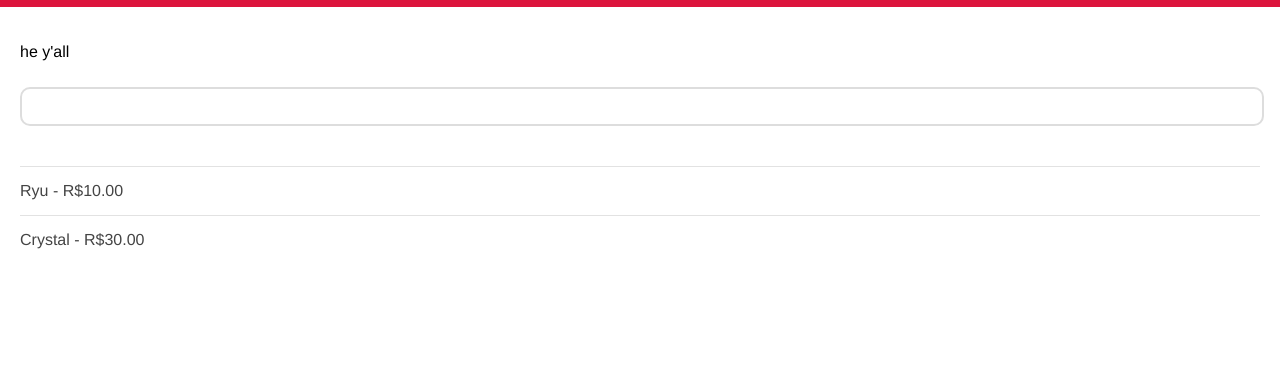
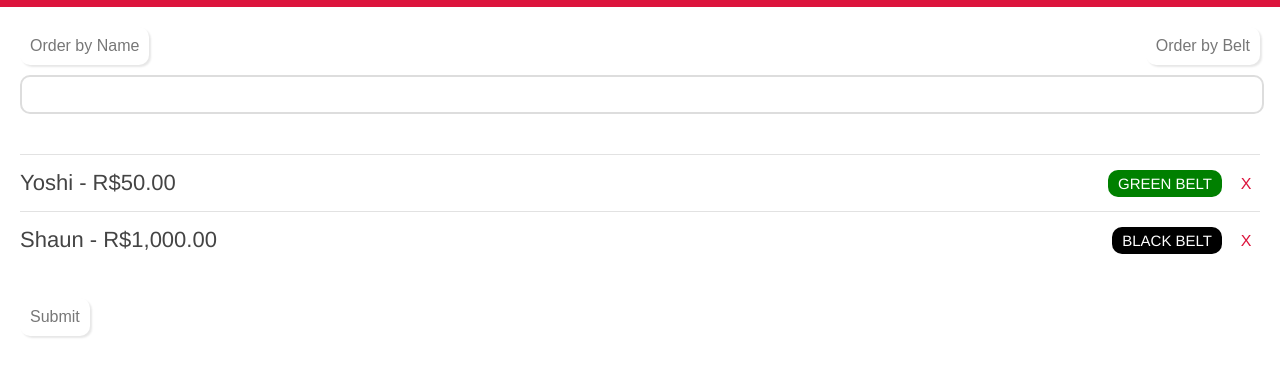
Before and after one commit to devLucasOAK/netninja, a plain HTML site: page index.html in a window 1280 px wide. Shown: the part 41-418 px from the top of the page. Drawn offline with Linux system fonts and the light colour scheme.

Commit message:
remove objects

```diff
--- a/app/app.js
+++ b/app/app.js
@@ -2,7 +2,14 @@ var myNinjaApp = angular.module('myNinjaApp', []);
 
 myNinjaApp.controller('NinjaController', ['$scope', function($scope){
 
-    $scope.message = "he y'all";
+    // $scope.message = "he y'all";
+
+    $scope.removeNinja = function(ninja){
+
+        var removedNinja = $scope.ninjas.indexOf(ninja);
+        $scope.ninjas.splice(removedNinja,1);
+
+    }
 
     $scope.ninjas = [
         {
--- a/index.html
+++ b/index.html
@@ -15,15 +15,24 @@
 
       <div ng-controller=NinjaController>
 
-        <p>{{ message }}</p>
+        <button ng-click="order = 'name'">Order by Name</button>
+        <button ng-click="order = 'belt'">Order by Belt</button>
 
         <input type="text" ng-model="search">
 
         <ul>
-          <li ng-repeat="ninja in ninjas | orderBy: '-name' | filter: search" ng-show="!ninja.available">
-            {{ninja.name}} - {{ninja.rate | currency: "R$"}}
+          <li ng-repeat="ninja in ninjas | orderBy: order | filter: search" ng-show="ninja.available">
+            <h3>{{ninja.name}} - {{ninja.rate | currency: "R$"}}</h3>
+
+            <div ng-click="removeNinja(ninja)" class="remove">X</div>
+
+            <span class="belt" style="background: {{ninja.belt}};">{{ninja.belt}} belt</span>
           </li>
         </ul>
+
+        <button type="submit">
+          Submit
+        </button>
 
       </div>
     </div>
```
